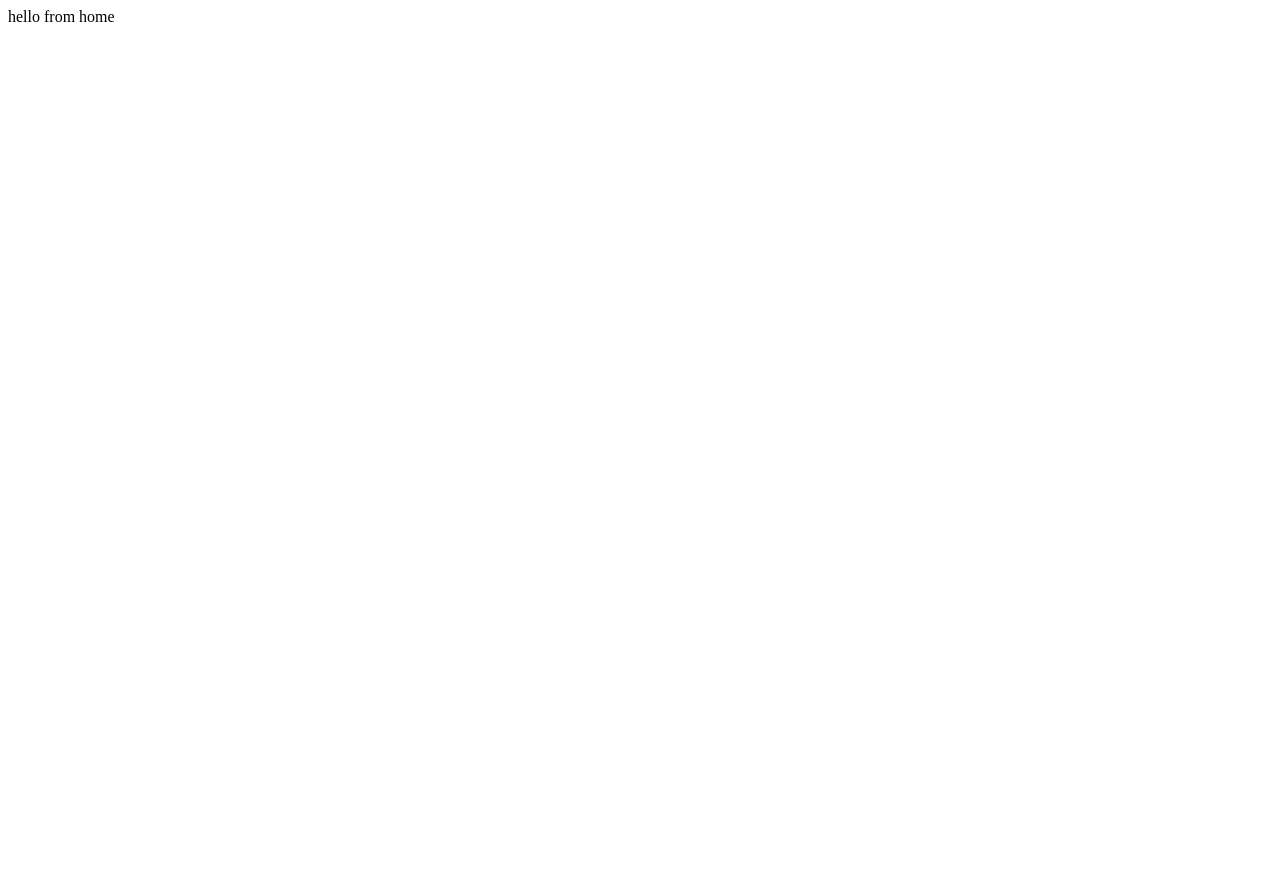
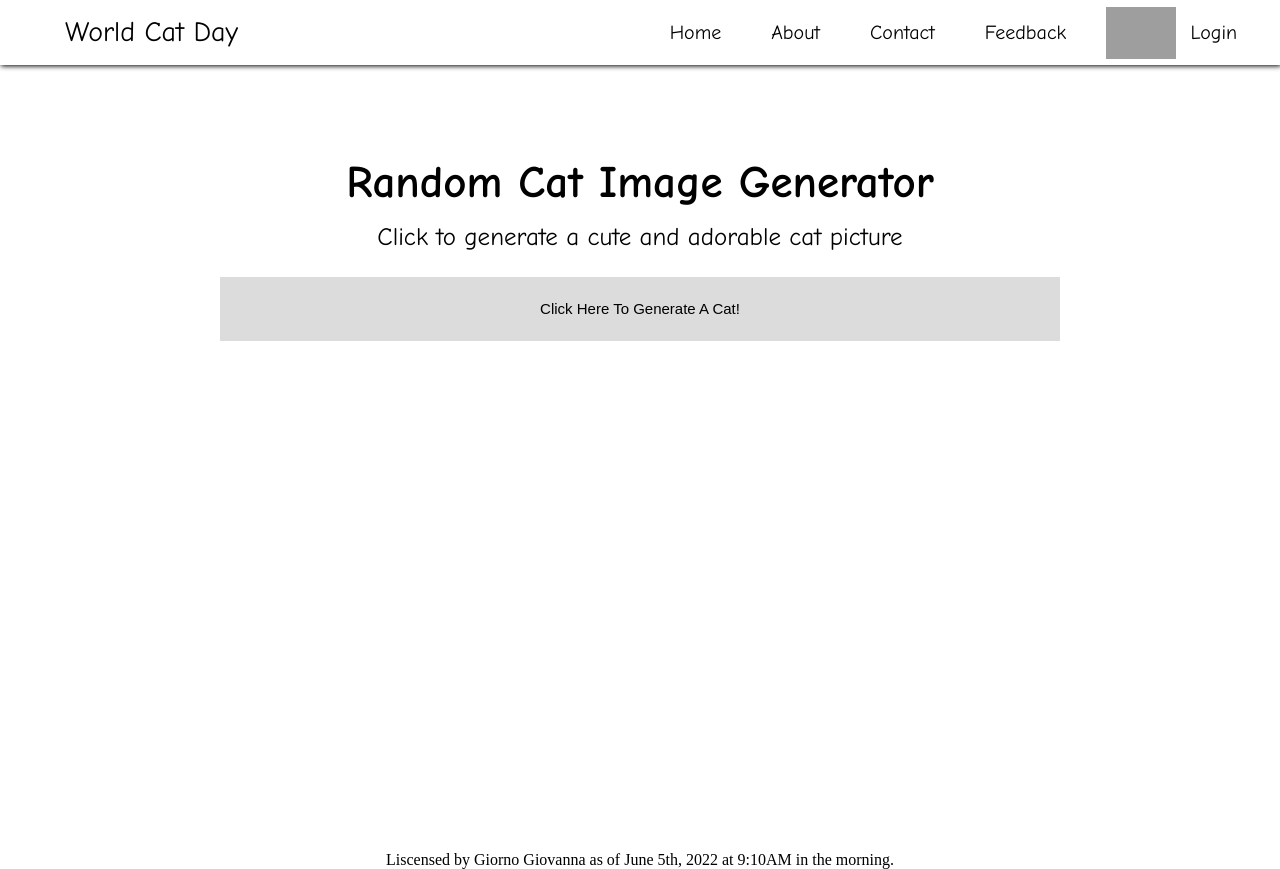
Before and after one commit to ylanwb/CatGen, a plain HTML site: page src/homePage/home.html in a window 1280 px wide. Before the commit the page ends 800 px from the top, so only its background shows below. Drawn offline with Linux system fonts and the light colour scheme; grey boxes are pictures that could not be loaded.

Commit message:
progress on home

```diff
--- a/src/homePage/home.css
+++ b/src/homePage/home.css
@@ -0,0 +1,185 @@
+* {
+    margin: 0;
+    padding: 0;
+    text-decoration: none;
+    box-sizing: border-box;
+    list-style: none;
+}
+a, a:hover, a:focus, a:active {
+    text-decoration: none;
+    color: inherit;
+}
+.navBar {
+    width: 100%;
+    height: 65px;
+    box-shadow: 1px 1px 5px;
+    font-family: Comic Sans MS;
+}
+.navContentTwo {
+    float: right;
+    display: flex;
+    align-items: center;
+    height: 65px;
+}
+#navBarMenu {
+    height: 100%;
+    display: none;
+    cursor: pointer;
+}
+#check {
+    display: none;
+}
+#labelCheck {
+    height: 100%;
+}
+#navBarPfp {
+    height: 100%;
+    padding-right: 25px;
+    cursor: pointer;
+}
+.title {
+    margin-left: 65px;
+    font-size: 28px;
+    cursor: pointer;
+    line-height: 65px;
+}
+.contentList {
+    display: flex;
+    margin-right: 5px;
+    padding-right: 10px;
+    float: right;
+    position: relative;
+    top: -65px;
+}
+#imgList {
+    height: 65px;
+}
+#list {
+    font-size: 20px;
+    border-radius: 5px;
+    margin: 0 5px;
+    padding: 0 20px;
+    line-height: 65px;
+}
+#list:hover {
+    cursor: pointer;
+    background: none;
+    background-color: #eaeaea;
+}
+#signInBtn {
+    width: 100%;
+    height: 100%;
+    border-radius: 5px;
+    font-size: 20px;
+    display: flex;
+    align-items: center;
+    background-color: white;
+    border: none;
+    padding-right: 28px;
+    font-family: Comic Sans MS;
+}
+#signInBtn:hover {
+    background: none;
+    background-color: #eaeaea;
+    cursor: pointer;
+}
+#signInImg {
+    height: 80%;
+    margin-right: 15px;
+    margin-left: 15px;
+}
+#signInHref {
+    margin-right: 30px;
+    width: 140px;
+    height: 80%;
+}
+
+.catImgGenerator {
+    display: flex;
+    flex-direction: column;
+    justify-content: center;
+    align-items: center;
+    margin-top: 6%;
+    text-align: center;
+    font-family: Comic Sans MS;
+}
+#imgGnrTitle {
+    font-size: 45px;
+    line-height: 80px;
+}
+#imgGnrText {
+    line-height: 30px;
+    font-size: 25px;
+}
+#catGeneratorBtn {
+    margin-top: 25px;
+    max-width: 840px;
+    width: 100%;
+    height: 8vh;
+    border: none;
+    cursor: pointer;
+    font-size: 15px;
+    background-color: #dcdcdc;
+}
+#catGeneratorBtn:hover {
+    background-color: black;
+    color: white;
+    font-size: 20px;
+}
+
+.bottomStuff {
+    width: 100vw;
+    height: 66vh;
+    display: flex;
+    justify-content: center;
+    align-items: flex-end;
+
+}
+
+@media (max-width: 1250px) {
+    /* .navContentOne {
+    }
+    .navContentTwo {
+        position: fixed;
+        width: 100vw;
+        height: 100vh;
+        margin-top: 25px;
+        background-color: rebeccapurple;
+        left: -500%;
+        transition: all .1s ;
+    } */
+    .contentList {
+        flex-direction: column;
+        align-items: center;
+        position: fixed;
+        top: 75px;
+        left: -100%;
+        height: 100%;
+        width: 100%;
+        transition: all .5s;
+        background-color: #ffffff;
+    }
+    .navBar {
+        display: flex;
+        justify-content: center;
+    }
+    #navBarMenu {
+        display: inline-block;
+
+    }
+    .title {
+        margin-left: 0px;
+    }
+    #list {
+        margin: 0 10px;
+        font-size: 20px;
+        padding: 10px 15px;
+        border-radius: 5px;
+    }
+    #check:checked ~ .contentList {
+        left: 0;
+    }
+    #catGeneratorBtn {
+        width: 90%;
+    }
+}
--- a/src/homePage/home.html
+++ b/src/homePage/home.html
@@ -8,7 +8,33 @@
     <link rel="stylesheet" href="home.css" />
   </head>
   <body>
-    <div>hello from home</div>
+    <nav class="navBar">
+      <input type="checkbox" id="check">
+      <label for="check" id="labelCheck">
+        <img id="navBarMenu" class="navItems" src="https://static.thenounproject.com/png/2292434-200.png" alt="menuIcon"/>
+      </label>
+      <a href="./home.html"><p class="navItems title">World Cat Day</p></a>
+        <ul class="contentList">
+          <a href="./home.html"><li id="list">Home</li></a>
+          <a href="./home.html"><li id="list">About</li></a>
+          <a href="./home.html"><li id="list">Contact</li></a>
+          <a href="./home.html"><li id="list">Feedback</li></a>
+          <li id="imgList"><a href="../index.html" id="signInHref"><button id="signInBtn"><img id="signInImg" src="https://cdn-icons-png.flaticon.com/512/152/152533.png"></img>Login</button></a></li>
+        </ul>
+    </nav>
+
+    <div class="catImgGenerator">
+      <h1 id="imgGnrTitle">Random Cat Image Generator</h1>
+      <p id="imgGnrText">Click to generate a cute and adorable cat picture</p>
+      <button id="catGeneratorBtn">Click Here To Generate A Cat!</button>
+      <div class="randomCatContainer">
+
+      </div>
+    </div>
+    <div class="bottomStuff">
+      <span>Liscensed by Giorno Giovanna as of June 5th, 2022 at 9:10AM in the morning.</span>
+    </div>
+
     <script type="module" src="./home.js"></script>
   </body>
 </html>
```
Also changed, not shown: src/index.html (+2 -1 lines), src/login.js (line endings or trailing spaces).
